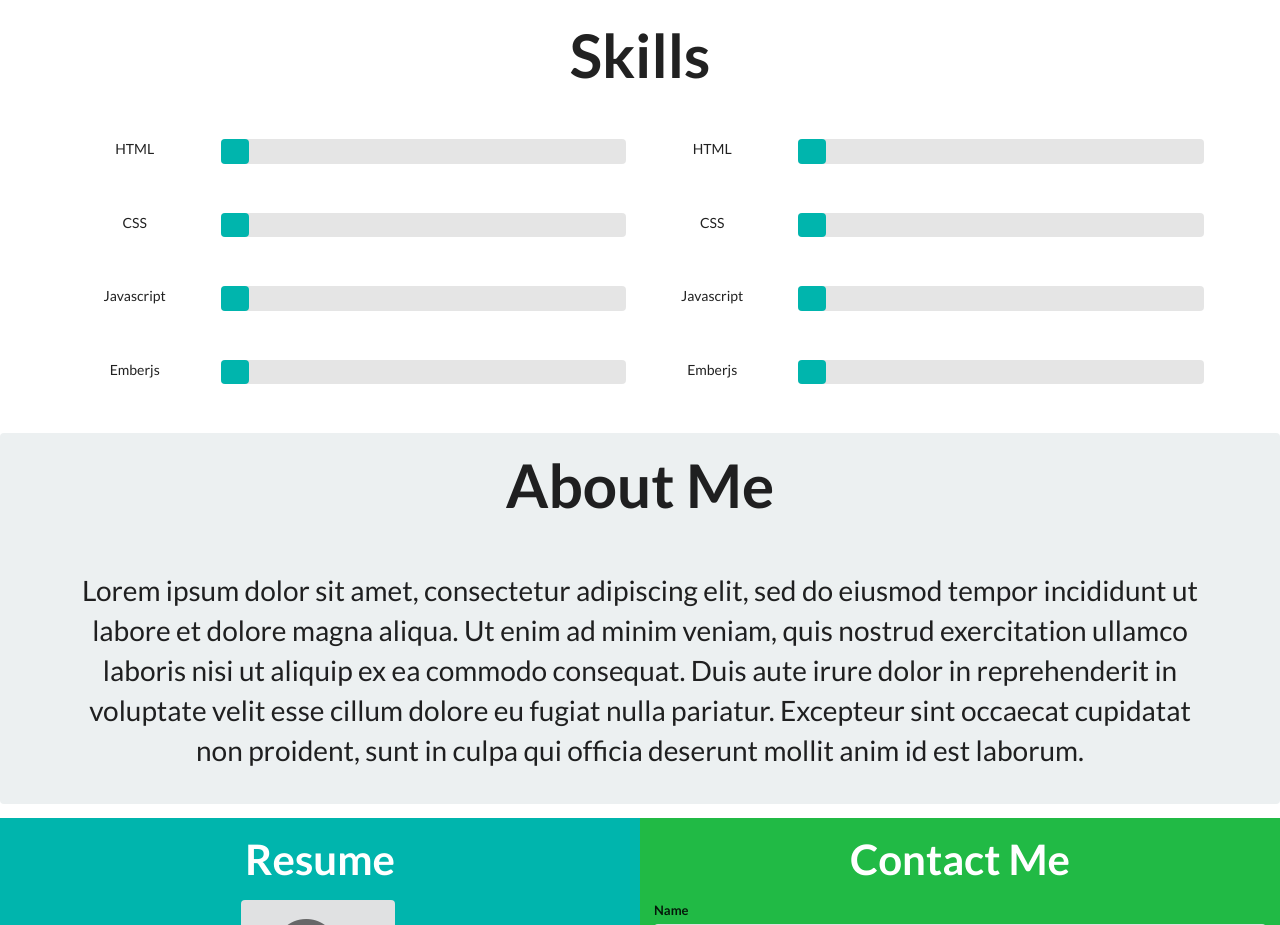
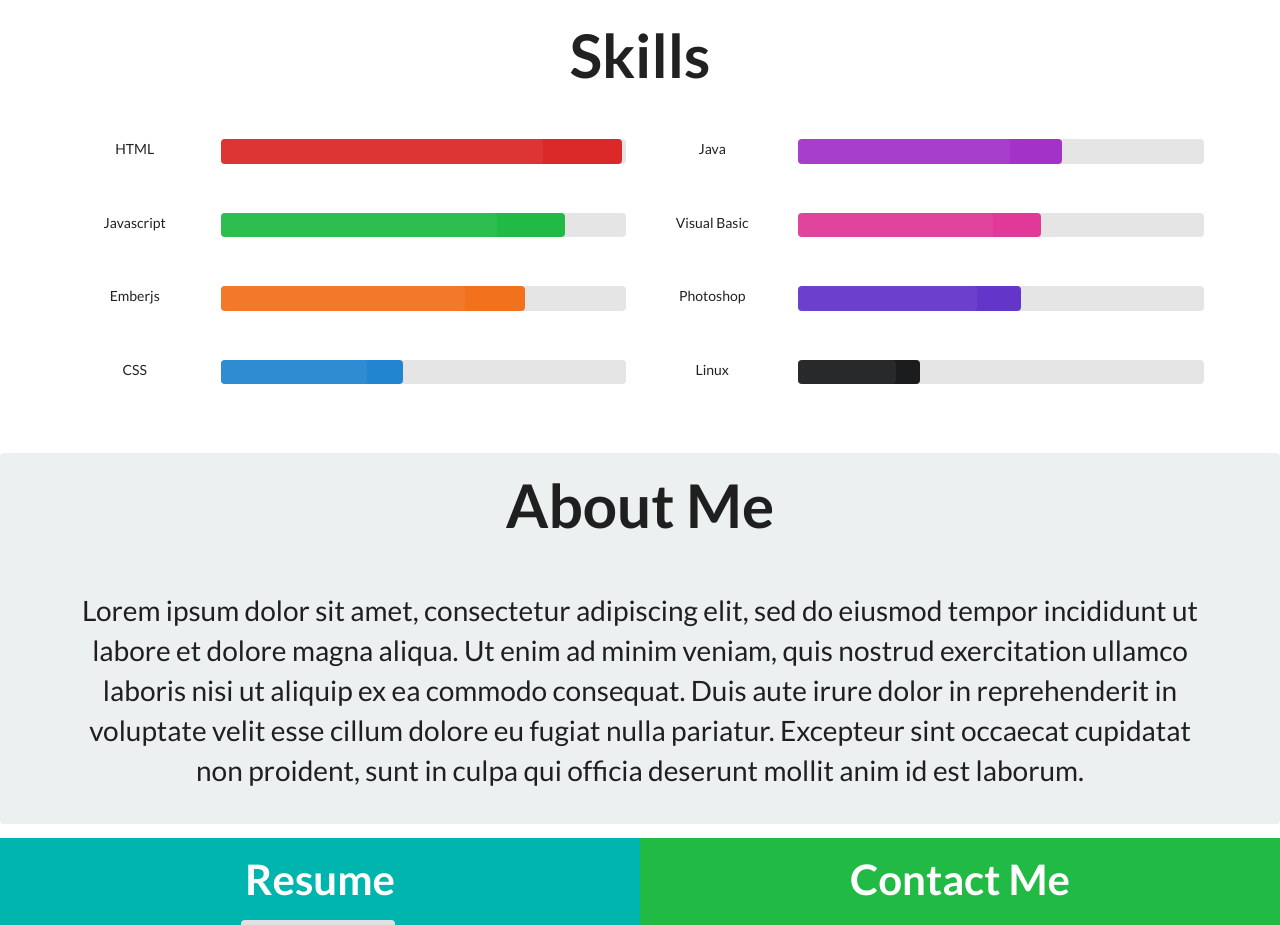
Before and after one commit to justAdevTV/personal-site, a website: page index.html in a window 1280 px wide. Shown: the part 1400-2325 px from the top of the page. Drawn offline with nearby package versions, Linux system fonts and the light colour scheme.

Commit message:
Added Skills content

```diff
--- a/index.html
+++ b/index.html
@@ -147,7 +147,33 @@
 					</div>
 
 					<div class="twelve wide column">
-						<div class="ui teal progress">
+						<div class="ui red active progress" data-percent="99" id="skill-html">
+							<div class="bar"></div>
+						</div>
+					</div>
+				</div>
+
+				<!-- Javascript -->
+				<div class="ui grid">
+					<div class="four wide column">
+						Javascript
+					</div>
+
+					<div class="twelve wide column">
+						<div class="ui green active progress" data-percent="85" id="skill-js">
+							<div class="bar"></div>
+						</div>
+					</div>
+				</div>
+
+				<!-- Emberjs -->
+				<div class="ui grid">
+					<div class="four wide column">
+						Emberjs
+					</div>
+
+					<div class="twelve wide column">
+						<div class="ui orange active progress" data-percent="75" id="skill-emberjs">
 							<div class="bar"></div>
 						</div>
 					</div>
@@ -160,33 +186,7 @@
 					</div>
 
 					<div class="twelve wide column">
-						<div class="ui teal progress">
-							<div class="bar"></div>
-						</div>
-					</div>
-				</div>
-
-				<!-- Javascript -->
-				<div class="ui grid">
-					<div class="four wide column">
-						Javascript
-					</div>
-
-					<div class="twelve wide column">
-						<div class="ui teal progress">
-							<div class="bar"></div>
-						</div>
-					</div>
-				</div>
-
-				<!-- Emberjs -->
-				<div class="ui grid">
-					<div class="four wide column">
-						Emberjs
-					</div>
-
-					<div class="twelve wide column">
-						<div class="ui teal progress">
+						<div class="ui blue active progress" data-percent="45" id="skill-css">
 							<div class="bar"></div>
 						</div>
 					</div>
@@ -195,59 +195,62 @@
 			</div>
 
 			<div class="column">
-				<!-- HTML -->
+				<!-- Java -->
 				<div class="ui grid">
 					<div class="four wide column">
-						HTML
+						Java
 					</div>
 
 					<div class="twelve wide column">
-						<div class="ui teal progress">
+						<div class="ui purple active progress" data-percent="65" id="skill-java">
 							<div class="bar"></div>
 						</div>
 					</div>
 				</div>
 
-				<!-- CSS -->
+				<!-- VBA -->
 				<div class="ui grid">
 					<div class="four wide column">
-						CSS
+						Visual Basic
 					</div>
 
 					<div class="twelve wide column">
-						<div class="ui teal progress">
+						<div class="ui pink active progress" data-percent="60" id="skill-vba">
 							<div class="bar"></div>
 						</div>
 					</div>
 				</div>
 
-				<!-- Javascript -->
+				<!-- Photoshop -->
 				<div class="ui grid">
 					<div class="four wide column">
-						Javascript
+						Photoshop
 					</div>
 
 					<div class="twelve wide column">
-						<div class="ui teal progress">
+						<div class="ui violet active progress" data-percent="55" id="skill-photoshop">
 							<div class="bar"></div>
 						</div>
 					</div>
 				</div>
 
-				<!-- Emberjs -->
+				<!-- Linux -->
 				<div class="ui grid">
 					<div class="four wide column">
-						Emberjs
+						Linux
 					</div>
 
 					<div class="twelve wide column">
-						<div class="ui teal progress">
+						<div class="ui black active progress" data-percent="30" id="skill-linux">
 							<div class="bar"></div>
 						</div>
 					</div>
 				</div>
+
 			</div>
 		</div>
+
+		<br>
 	</section>
 
 	<!-- About -->
--- a/script.js
+++ b/script.js
@@ -4,4 +4,17 @@ $( document ).ready(function() {
 	        scrollTop: eval($('#' + $(this).attr('target')).offset().top)
 	    }, 1000);
 	});
+
+	// Trigger for skills
+
+	$('#skill-html').progress();
+	$('#skill-css').progress();
+	$('#skill-js').progress();
+	$('#skill-emberjs').progress();
+	$('#skill-java').progress();
+	$('#skill-linux').progress();
+	$('#skill-vba').progress();
+	$('#skill-photoshop').progress();
+
+
 });
```
